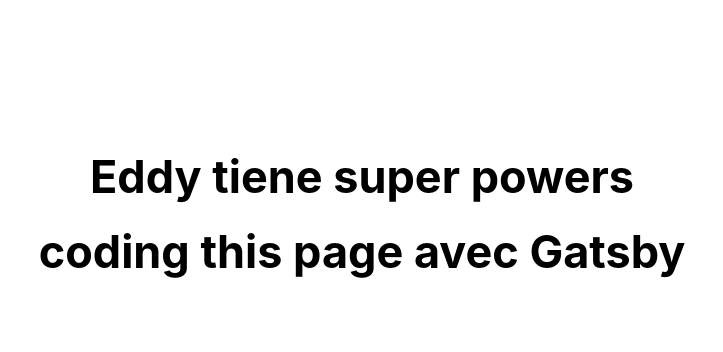
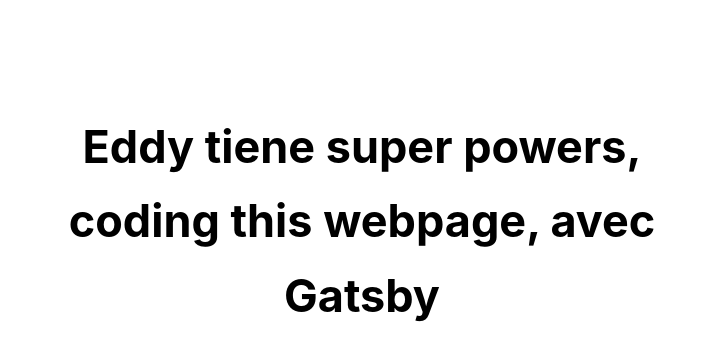
Before and after one commit to TechnoEddy/IndieHackersPR_Site, a Gatsby site: page / in a window 1280 px wide. Shown: the top 352 px of the page, without its empty margins (278-1001 px from the left). Built offline with nearby package versions, Linux system fonts and the light colour scheme; Gatsby itself is replaced by a stand-in of ours; no server answers.

Commit message:
Update index.js

```diff
--- a/src/pages/index.js
+++ b/src/pages/index.js
@@ -17,7 +17,7 @@
       <Helmet>
         <title>Gatsby + Node.js (TypeScript) API</title>
       </Helmet>
-      <h1>Eddy tiene super powers coding this page avec Gatsby</h1>
+      <h1>Eddy tiene super powers, coding this webpage, avec Gatsby</h1>
       <h2>
         Deployed with{' '}
         <a
```
